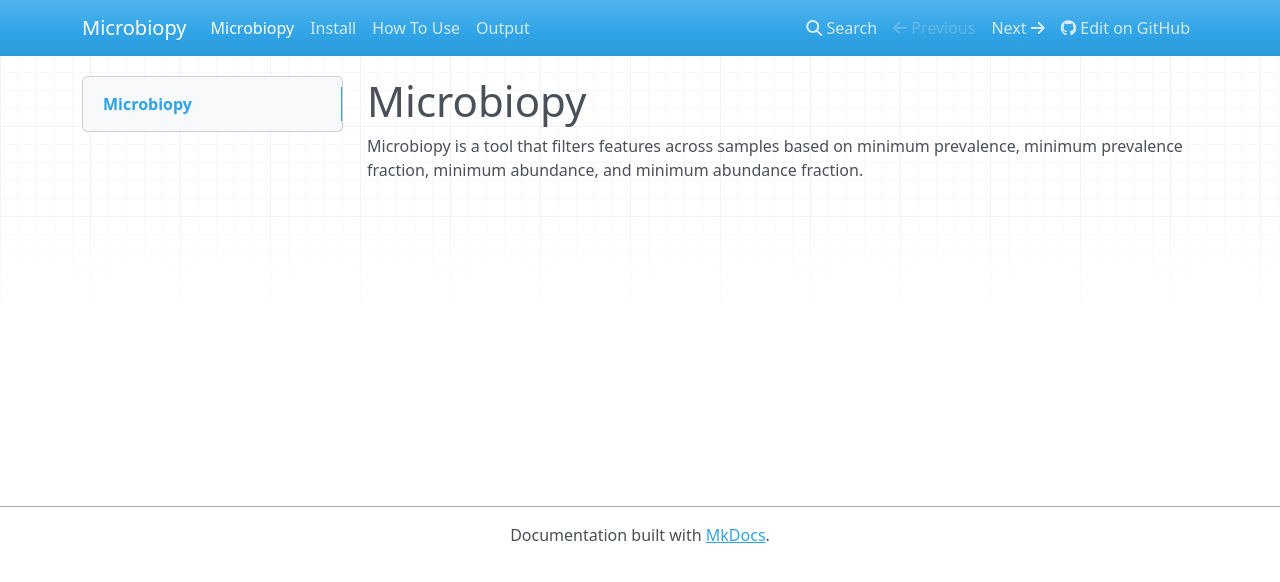
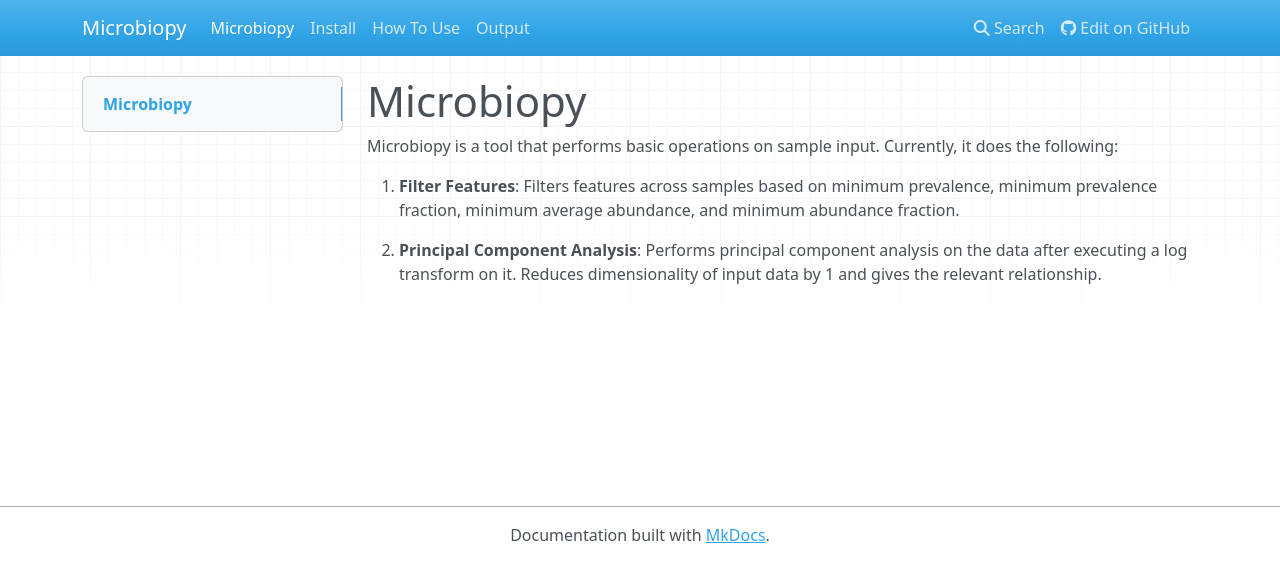
Before and after one commit to BigDataBiology/microbiopy, an MkDocs documentation site: the page built from docs/index.md, in a window 1280 px wide. Shown: the top 582 px of the page. Built offline with MkDocs 1.6.1, drawn with Linux system fonts in a browser that asks for light colours; nearby versions of some CDN libraries.

Commit message:
Updated readthedocs with log_transform_pca and dependency info

```diff
--- a/docs/index.md
+++ b/docs/index.md
@@ -1,3 +1,7 @@
 # Microbiopy
 
-Microbiopy is a tool that filters features across samples based on minimum prevalence, minimum prevalence fraction, minimum abundance, and minimum abundance fraction.
+Microbiopy is a tool that performs basic operations on sample input. Currently, it does the following:
+
+1. **Filter Features**: Filters features across samples based on minimum prevalence, minimum prevalence fraction, minimum average abundance, and minimum abundance fraction.
+
+2. **Principal Component Analysis**: Performs principal component analysis on the data after executing a log transform on it. Reduces dimensionality of input data by 1 and gives the relevant relationship.
```
Also changed, not shown: docs/dependencies.md (renamed from docs/install.md, +1 -1 lines), docs/ff.md (added, +25 -0 lines), docs/output.md (deleted, +0 -3 lines), docs/pca.md (added, +25 -0 lines), docs/usage.md (deleted, +0 -24 lines).
